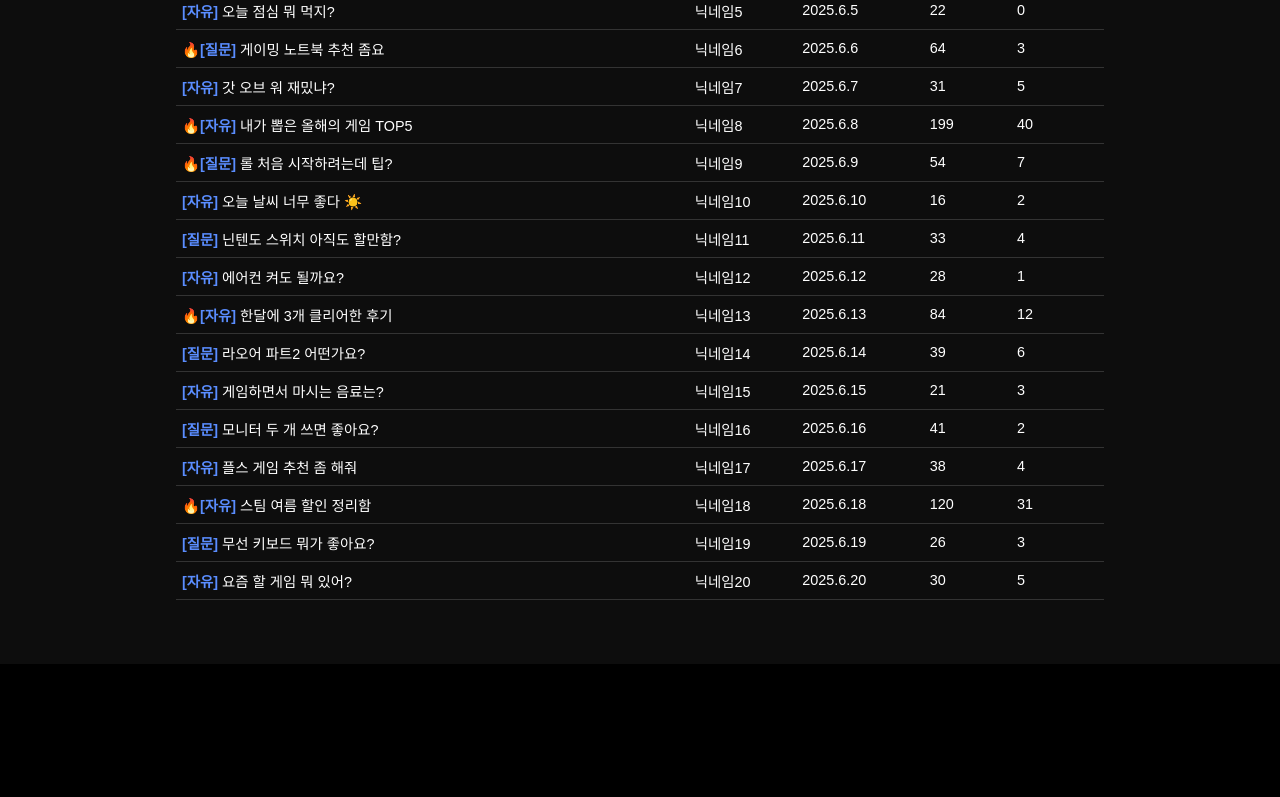
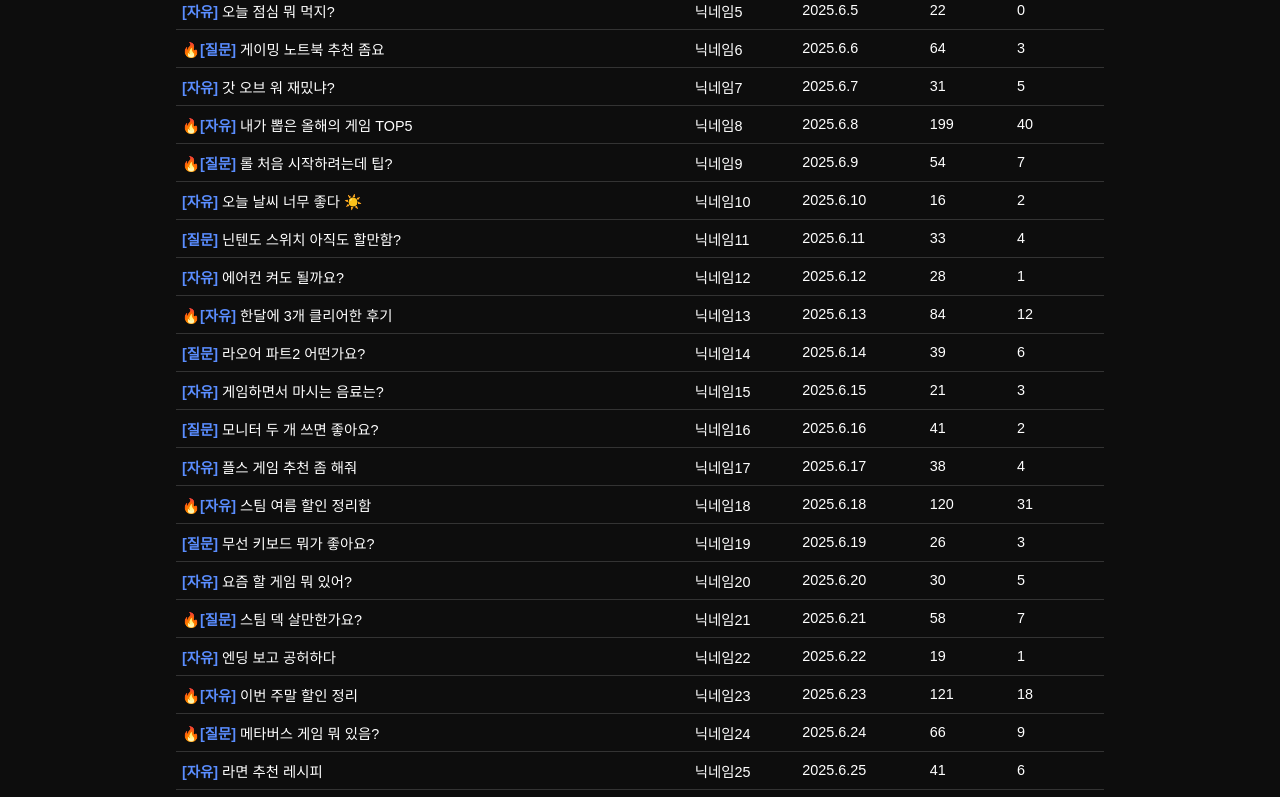
Before and after one commit to 00leeseungjun/gamesite, a React (Vite) app: page /community in a window 1280 px wide. Shown: the part 470-1267 px from the top of the page. Before the commit the page ends 1134 px from the top, so only its background shows below. Built offline with nearby package versions, Linux system fonts and the light colour scheme.

Commit message:
커뮤니티 페이지 검색기능 추가

```diff
--- a/package.json
+++ b/package.json
@@ -10,9 +10,11 @@
     "preview": "vite preview"
   },
   "dependencies": {
+    "fuse.js": "^7.1.0",
     "react": "^19.0.0",
     "react-comments-section": "^3.2.0",
     "react-dom": "^19.0.0",
+    "react-infinite-scroll-component": "^6.1.0",
     "react-player": "^2.16.0",
     "react-router-dom": "^7.6.1"
   },
--- a/src/Pages/Community.jsx
+++ b/src/Pages/Community.jsx
@@ -1,8 +1,11 @@
 import React, { useState, useMemo } from 'react';
+import Fuse from 'fuse.js';
+import InfiniteScroll from 'react-infinite-scroll-component';
 import './Community.css';
 
-/* ---------------- 더미 게시글 20개 ---------------- */
+/* ---------------- 더미 게시글 50개 ---------------- */
 const posts = [
+    /* 1 ~ 10 */
     { id: 1, category: '자유', title: '오늘 뭐 하지?', author: '닉네임1', date: '2025.6.1', views: 12, likes: 3 },
     { id: 2, category: '질문', title: '디아블로4 괜찮아?', author: '닉네임2', date: '2025.6.2', views: 45, likes: 8 },
     { id: 3, category: '자유', title: '스팀 추천 게임 모음', author: '닉네임3', date: '2025.6.3', views: 102, likes: 26 },
@@ -13,6 +16,8 @@ const posts = [
     { id: 8, category: '자유', title: '내가 뽑은 올해의 게임 TOP5', author: '닉네임8', date: '2025.6.8', views: 199, likes: 40 },
     { id: 9, category: '질문', title: '롤 처음 시작하려는데 팁?', author: '닉네임9', date: '2025.6.9', views: 54, likes: 7 },
     { id: 10, category: '자유', title: '오늘 날씨 너무 좋다 ☀️', author: '닉네임10', date: '2025.6.10', views: 16, likes: 2 },
+
+    /* 11 ~ 20 */
     { id: 11, category: '질문', title: '닌텐도 스위치 아직도 할만함?', author: '닉네임11', date: '2025.6.11', views: 33, likes: 4 },
     { id: 12, category: '자유', title: '에어컨 켜도 될까요?', author: '닉네임12', date: '2025.6.12', views: 28, likes: 1 },
     { id: 13, category: '자유', title: '한달에 3개 클리어한 후기', author: '닉네임13', date: '2025.6.13', views: 84, likes: 12 },
@@ -23,29 +28,81 @@ const posts = [
     { id: 18, category: '자유', title: '스팀 여름 할인 정리함', author: '닉네임18', date: '2025.6.18', views: 120, likes: 31 },
     { id: 19, category: '질문', title: '무선 키보드 뭐가 좋아요?', author: '닉네임19', date: '2025.6.19', views: 26, likes: 3 },
     { id: 20, category: '자유', title: '요즘 할 게임 뭐 있어?', author: '닉네임20', date: '2025.6.20', views: 30, likes: 5 },
+
+    /* 21 ~ 30 */
+    { id: 21, category: '질문', title: '스팀 덱 살만한가요?', author: '닉네임21', date: '2025.6.21', views: 58, likes: 7 },
+    { id: 22, category: '자유', title: '엔딩 보고 공허하다', author: '닉네임22', date: '2025.6.22', views: 19, likes: 1 },
+    { id: 23, category: '자유', title: '이번 주말 할인 정리', author: '닉네임23', date: '2025.6.23', views: 121, likes: 18 },
+    { id: 24, category: '질문', title: '메타버스 게임 뭐 있음?', author: '닉네임24', date: '2025.6.24', views: 66, likes: 9 },
+    { id: 25, category: '자유', title: '라면 추천 레시피', author: '닉네임25', date: '2025.6.25', views: 41, likes: 6 },
+    { id: 26, category: '자유', title: '인생겜 리스트 공유', author: '닉네임26', date: '2025.6.26', views: 143, likes: 23 },
+    { id: 27, category: '질문', title: '그래픽 카드 업글 시기?', author: '닉네임27', date: '2025.6.27', views: 54, likes: 8 },
+    { id: 28, category: '자유', title: 'OST 좋은 게임 추천', author: '닉네임28', date: '2025.6.28', views: 25, likes: 2 },
+    { id: 29, category: '자유', title: '스포일러 없는 후기', author: '닉네임29', date: '2025.6.29', views: 90, likes: 11 },
+    { id: 30, category: '질문', title: '콘솔 초보 추천 게임?', author: '닉네임30', date: '2025.6.30', views: 47, likes: 6 },
+
+    /* 31 ~ 40 */
+    { id: 31, category: '자유', title: '새벽에 할 게임?', author: '닉네임31', date: '2025.7.1', views: 39, likes: 4 },
+    { id: 32, category: '자유', title: '멀티 플레이 구해요', author: '닉네임32', date: '2025.7.2', views: 74, likes: 10 },
+    { id: 33, category: '질문', title: '헤드셋 추천 부탁', author: '닉네임33', date: '2025.7.3', views: 63, likes: 9 },
+    { id: 34, category: '자유', title: '공포게임 혼자 클리어', author: '닉네임34', date: '2025.7.4', views: 118, likes: 21 },
+    { id: 35, category: '질문', title: '프레임 드랍 해결법?', author: '닉네임35', date: '2025.7.5', views: 29, likes: 3 },
+    { id: 36, category: '자유', title: '리메이크 기대작 정리', author: '닉네임36', date: '2025.7.6', views: 71, likes: 8 },
+    { id: 37, category: '자유', title: '패치 후 변화 공유', author: '닉네임37', date: '2025.7.7', views: 88, likes: 13 },
+    { id: 38, category: '질문', title: 'VPN 쓰면 핑 좋아지나요?', author: '닉네임38', date: '2025.7.8', views: 52, likes: 7 },
+    { id: 39, category: '자유', title: '디자인이 미친 게임', author: '닉네임39', date: '2025.7.9', views: 110, likes: 19 },
+    { id: 40, category: '자유', title: '쿠폰 코드 나눔', author: '닉네임40', date: '2025.7.10', views: 62, likes: 8 },
+
+    /* 41 ~ 50 */
+    { id: 41, category: '질문', title: '패드 vs 키보드?', author: '닉네임41', date: '2025.7.11', views: 45, likes: 6 },
+    { id: 42, category: '자유', title: '맵 디자인 TOP3', author: '닉네임42', date: '2025.7.12', views: 81, likes: 12 },
+    { id: 43, category: '자유', title: '클리어 스크린샷 자랑', author: '닉네임43', date: '2025.7.13', views: 124, likes: 22 },
+    { id: 44, category: '질문', title: '세이브 데이터 공유 방법?', author: '닉네임44', date: '2025.7.14', views: 33, likes: 4 },
+    { id: 45, category: '자유', title: '이벤트 던전 후기', author: '닉네임45', date: '2025.7.15', views: 95, likes: 14 },
+    { id: 46, category: '자유', title: '레트로 게임 추천', author: '닉네임46', date: '2025.7.16', views: 27, likes: 3 },
+    { id: 47, category: '질문', title: '사양 낮은 노트북 게임?', author: '닉네임47', date: '2025.7.17', views: 58, likes: 8 },
+    { id: 48, category: '자유', title: '엔딩 크레딧에서 눈물', author: '닉네임48', date: '2025.7.18', views: 142, likes: 25 },
+    { id: 49, category: '자유', title: '패치노트 요약', author: '닉네임49', date: '2025.7.19', views: 36, likes: 5 },
+    { id: 50, category: '질문', title: '게임 패스 가치 있을까?', author: '닉네임50', date: '2025.7.20', views: 69, likes: 10 },
 ];
 
-/* ---------------- 탭 목록 ---------------- */
+
+/* ---------------- 상수 ---------------- */
 const categories = ['전체글', '인기글', '자유', '질문'];
+const isPopular = (p) => p.views >= 50 || p.likes >= 10;
+const PAGE_SIZE = 20;
 
-/* 🔥 인기글 기준 (조회수 ≥ 50 또는 좋아요 ≥ 10) */
-const isPopular = (p) => p.views >= 50 || p.likes >= 10;
+/* ---------------- Fuse.js 설정 ---------------- */
+const fuse = new Fuse(posts, {
+    keys: ['title'],
+    threshold: 0.3,
+    ignoreLocation: true,
+});
 
 function Community() {
     const [selectedCategory, setSelectedCategory] = useState('전체글');
     const [searchKeyword, setSearchKeyword] = useState('');
+    const [visibleCount, setVisibleCount] = useState(PAGE_SIZE);
 
-    /* ---------- 필터링 ---------- */
+    /* ---------- 검색 + 카테고리 ---------- */
     const filteredPosts = useMemo(() => {
-        return posts.filter((p) => {
-            const okKey = p.title.toLowerCase().includes(searchKeyword.toLowerCase());
+        const base =
+            searchKeyword.trim() === ''
+                ? posts
+                : fuse.search(searchKeyword).map((r) => r.item);
 
-            if (selectedCategory === '전체글') return okKey;
-            if (selectedCategory === '인기글') return isPopular(p) && okKey;
-            /* 자유·질문 */
-            return p.category === selectedCategory && okKey;
+        return base.filter((p) => {
+            if (selectedCategory === '전체글') return true;
+            if (selectedCategory === '인기글') return isPopular(p);
+            return p.category === selectedCategory;
         });
     }, [selectedCategory, searchKeyword]);
+
+    /* ---------- 무한 스크롤 ---------- */
+    const visiblePosts = filteredPosts.slice(0, visibleCount);
+    const hasMore = visiblePosts.length < filteredPosts.length;
+    const fetchMore = () =>
+        setTimeout(() => setVisibleCount((prev) => prev + PAGE_SIZE), 400);
 
     return (
         <div className="community-container">
@@ -58,7 +115,7 @@ function Community() {
                         <button
                             key={cat}
                             className={`category-button ${selectedCategory === cat ? 'active' : ''}`}
-                            onClick={() => setSelectedCategory(cat)}
+                            onClick={() => { setSelectedCategory(cat); setVisibleCount(PAGE_SIZE); }}
                         >
                             {cat}
                         </button>
@@ -70,7 +127,7 @@ function Community() {
                         className="community-search-input"
                         placeholder="검색어 입력"
                         value={searchKeyword}
-                        onChange={(e) => setSearchKeyword(e.target.value)}
+                        onChange={(e) => { setSearchKeyword(e.target.value); setVisibleCount(PAGE_SIZE); }}
                     />
                     <button className="search-btn">검색</button>
                     <button className="write-btn">글쓰기</button>
@@ -79,14 +136,24 @@ function Community() {
 
             <hr className="divider" />
 
-            {/* 게시판 표 */}
+            {/* 게시판 + 무한스크롤 */}
             <div className="post-list">
                 <div className="post-header">
                     <div>제목</div><div>작성자</div><div>작성일</div><div>조회</div><div>추천</div>
                 </div>
 
-                {filteredPosts.length ? (
-                    filteredPosts.map((p) => (
+                {filteredPosts.length === 0 && (
+                    <div className="no-posts">게시글이 없습니다.</div>
+                )}
+
+                <InfiniteScroll
+                    dataLength={visiblePosts.length}
+                    next={fetchMore}
+                    hasMore={hasMore}
+                    loader={<p style={{ textAlign: 'center', padding: 10 }}>불러오는 중…</p>}
+                    endMessage={<p style={{ textAlign: 'center', padding: 10 }}>모든 글을 불러왔습니다.</p>}
+                >
+                    {visiblePosts.map((p) => (
                         <div key={p.id} className="post-row">
                             <div className="post-title">
                                 {isPopular(p) && <span className="popular-badge">🔥</span>}
@@ -98,10 +165,8 @@ function Community() {
                             <div>{p.views}</div>
                             <div>{p.likes}</div>
                         </div>
-                    ))
-                ) : (
-                    <div className="no-posts">게시글이 없습니다.</div>
-                )}
+                    ))}
+                </InfiniteScroll>
             </div>
         </div>
     );
```
Also changed, not shown: 1 other file (tests, documents, lock files or other folders).
